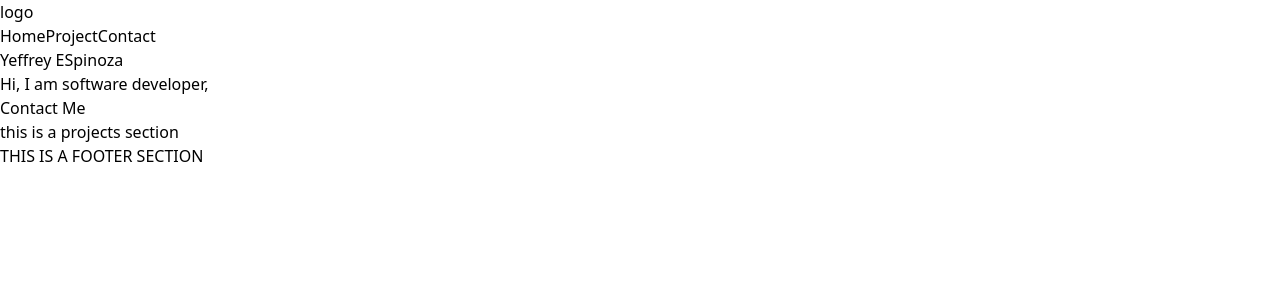
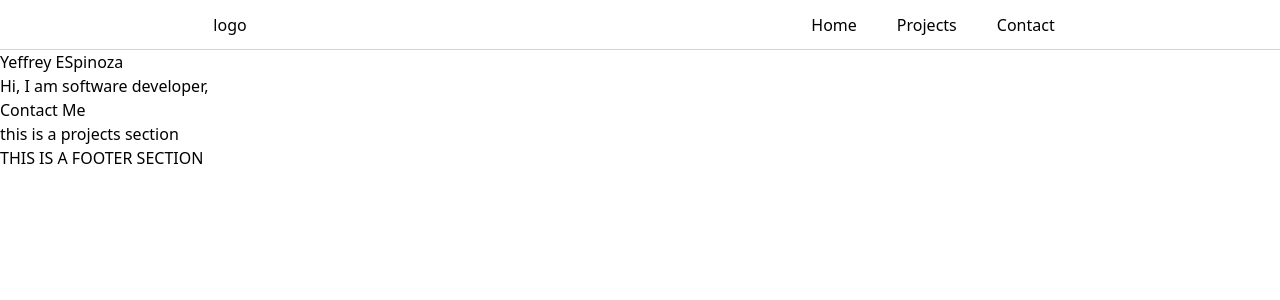
Before and after one commit to yeffreydev/portfolio, a React (Create React App) app: page / in a window 1280 px wide. Shown: the top 300 px of the page. Built offline with nearby package versions, Linux system fonts and the light colour scheme.

Commit message:
new Header v.2

```diff
--- a/src/App.tsx
+++ b/src/App.tsx
@@ -5,7 +5,7 @@ import Header from "./ui/Header";
 
 function App() {
   return (
-    <div>
+    <div className="w-full">
       <Header />
       <HomeSection />
       <ProjectsSection />
--- a/src/components/HomeSection.tsx
+++ b/src/components/HomeSection.tsx
@@ -7,6 +7,7 @@ export default function HomeSection() {
         <button>Contact Me</button>
       </div>
       <div>
+        {/*eslint-disable-next-line jsx-a11y/alt-text*/}
         <img />
       </div>
     </div>
--- a/src/ui/Header.tsx
+++ b/src/ui/Header.tsx
@@ -1,18 +1,24 @@
 export default function Header() {
   return (
-    <div>
-      <div>
-        <span>logo</span>
+    <div className="items-center flex h-[50px] border-gray-300 border-b">
+      <div className="flex mx-auto md:w-9/12 lg:w-8/12 w-full">
+        <div>
+          <a href="#home">logo</a>
+        </div>
+        <nav className="flex-1 pr-3">
+          <ul className="flex  w-ful justify-end gap-10">
+            <li>
+              <a href="#home">Home</a>
+            </li>
+            <li>
+              <a href="#projects">Projects</a>
+            </li>
+            <li>
+              <a href="#contact">Contact</a>
+            </li>
+          </ul>
+        </nav>
       </div>
-      <nav>
-        <ul>
-          <li>
-            <a href="#hi">Home</a>
-            <a href="#hi">Project</a>
-            <a href="#hi">Contact</a>
-          </li>
-        </ul>
-      </nav>
     </div>
   );
 }
```
